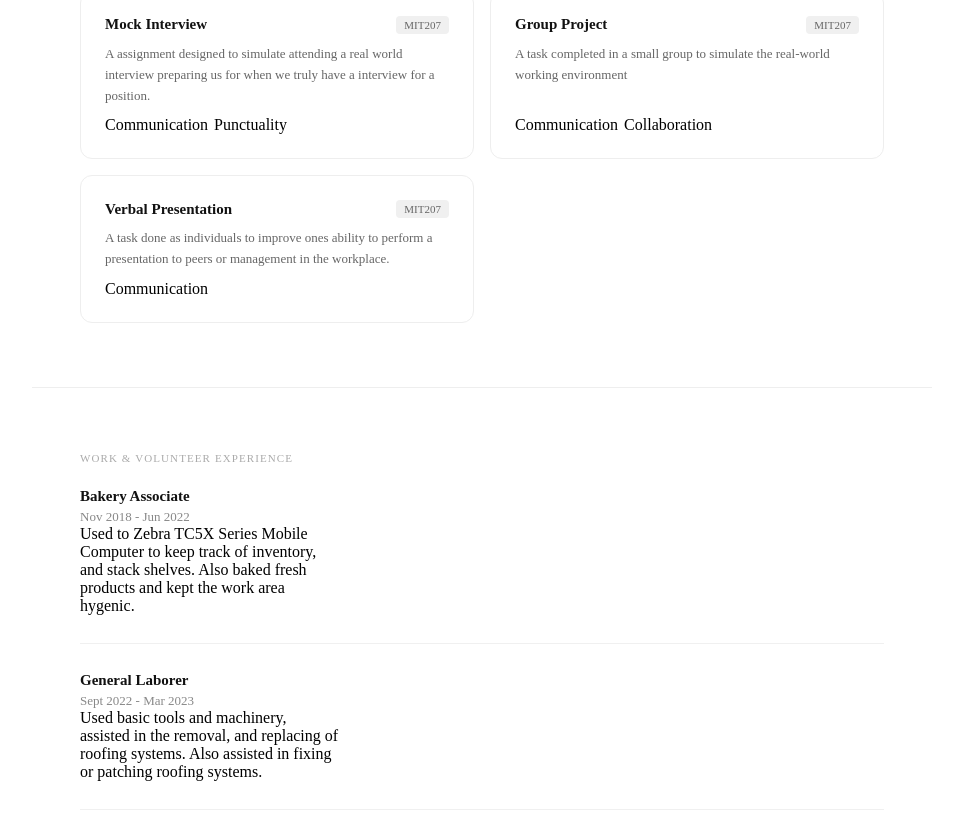
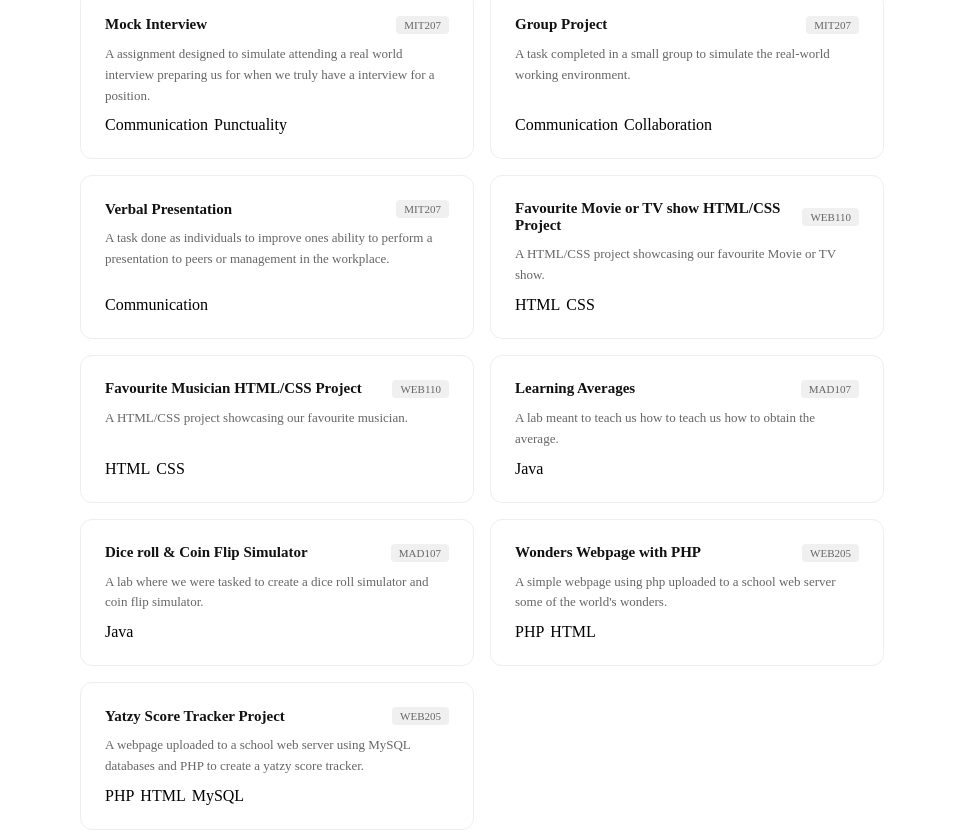
Before and after one commit to MI7-Bot/alex-portfolio, an Angular app: page / in a window 1280 px wide. Shown: the part 1041-1880 px from the top of the page, without its empty margins (158-1121 px from the left). Built offline with nearby package versions, Linux system fonts and the light colour scheme.

Commit message:
added more school projects that I've created.

```diff
--- a/src/app/app.ts
+++ b/src/app/app.ts
@@ -63,6 +63,7 @@ export class App {
       course: 'MIT207',
       description: 'A Task that was designed to teach us the importance of knowing who you are and how to convey it alongside your value within 30 seconds.',
       tags: ['Communication'],
+
     },
 
     {
@@ -70,13 +71,15 @@ export class App {
       course: 'MIT207',
       description: 'A assignment designed to simulate attending a real world interview preparing us for when we truly have a interview for a position.',
       tags: ['Communication', 'Punctuality'],
+
     },
 
     {
       title: 'Group Project',
       course: 'MIT207',
-      description: 'A task completed in a small group to simulate the real-world working environment',
+      description: 'A task completed in a small group to simulate the real-world working environment.',
       tags: ['Communication', 'Collaboration'],
+
     },
 
     {
@@ -84,7 +87,57 @@ export class App {
       course: 'MIT207',
       description: 'A task done as individuals to improve ones ability to perform a presentation to peers or management in the workplace.',
       tags: ['Communication'],
-    }
+
+    },
+
+    {
+      title: 'Favourite Movie or TV show HTML/CSS Project', //3
+      course: 'WEB110',
+      description: 'A HTML/CSS project showcasing our favourite Movie or TV show.',
+      tags: ['HTML', 'CSS'],
+
+    },
+
+    {
+      title: 'Favourite Musician HTML/CSS Project', //4
+      course: 'WEB110',
+      description: 'A HTML/CSS project showcasing our favourite musician.',
+      tags: ['HTML', 'CSS'],
+
+    },
+
+    {
+      title: 'Learning Averages', //2
+      course: 'MAD107',
+      description: 'A lab meant to teach us how to teach us how to obtain the average.',
+      tags: ['Java'],
+
+    },
+
+    {
+      title: 'Dice roll & Coin Flip Simulator', //9
+      course: 'MAD107',
+      description: 'A lab where we were tasked to create a dice roll simulator and coin flip simulator.',
+      tags: ['Java'],
+
+    },
+
+    {
+      title: 'Wonders Webpage with PHP', //1
+      course: 'WEB205',
+      description: 'A simple webpage using php uploaded to a school web server some of the world\'s wonders.',
+      tags: ['PHP', 'HTML'],
+
+    },
+
+    {
+      title: 'Yatzy Score Tracker Project', //10
+      course: 'WEB205',
+      description: 'A webpage uploaded to a school web server using MySQL databases and PHP to create a yatzy score tracker.',
+      tags: ['PHP', 'HTML', 'MySQL'],
+
+    },
+
   ]
 
   experience = [
```
